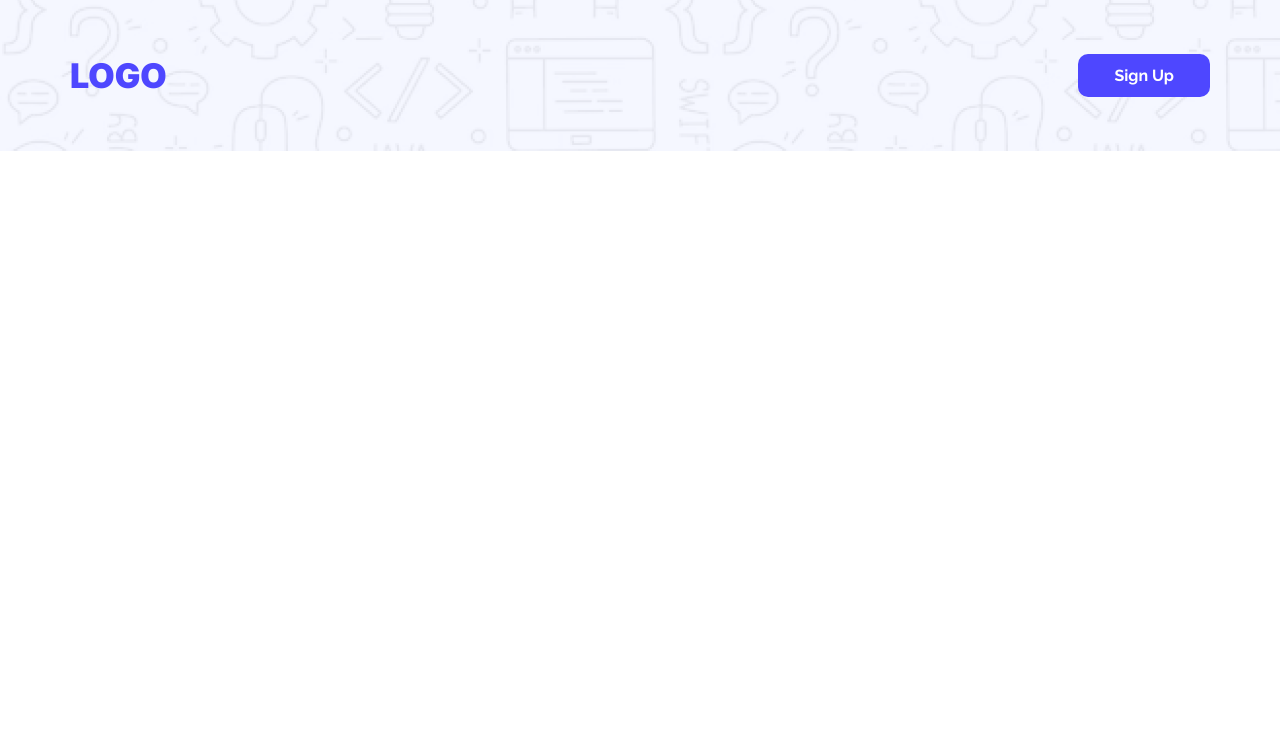
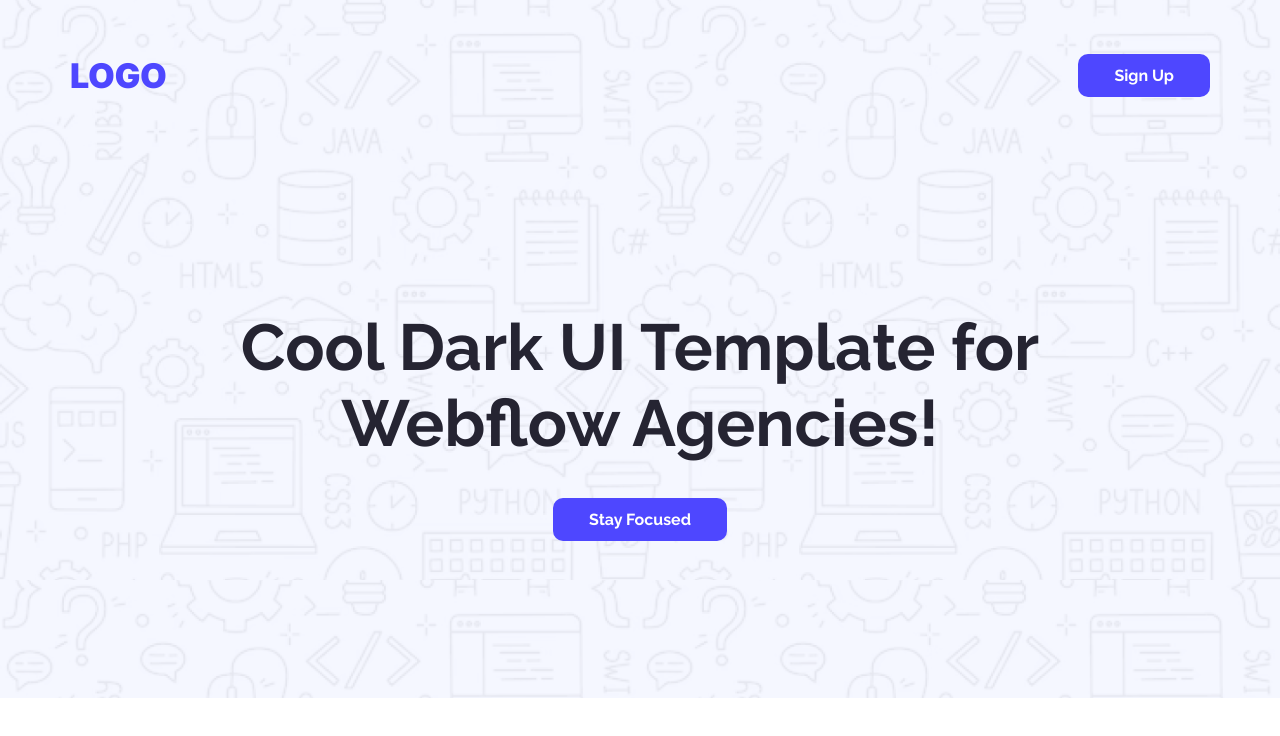
Before and after one commit to nowroz/assignment-one, a plain HTML site: page index.html in a window 1280 px wide. Drawn offline with Linux system fonts and the light colour scheme.

Commit message:
Add banner-content and complete banner section

```diff
--- a/index.html
+++ b/index.html
@@ -1,18 +1,27 @@
 <!DOCTYPE html>
 <html lang="en">
+
 <head>
     <meta charset="UTF-8">
     <meta name="viewport" content="width=device-width, initial-scale=1.0">
     <title>LOGO</title>
     <link rel="stylesheet" href="styles/index.css">
 </head>
+
 <body>
     <header>
-        <section class="navbar">
-            <h2 class="logo inter-ff color-primary">LOGO</h2>
-            <button class="btn-primary raleway-ff">Sign Up</button>
+        <section class="banner">
+            <section class="navbar">
+                <h2 class="logo inter-ff color-primary">LOGO</h2>
+                <button class="btn-primary raleway-ff">Sign Up</button>
+            </section>
+            <section class="banner-content">
+                <h1 class="banner-title raleway-ff color-text">Cool Dark UI Template for Webflow Agencies!</h1>
+                <button class="btn-primary raleway-ff">Stay Focused</button>
+            </section>
         </section>
     </header>
 
 </body>
+
 </html>
--- a/styles/index.css
+++ b/styles/index.css
@@ -17,6 +17,10 @@
 /* shared colors */
 .color-primary {
     color: #4E47FF;
+}
+
+.color-text {
+    color: #252432;
 }
 
 /* shared buttons */
@@ -40,6 +44,14 @@
 /* header section */
 header {
     background-image: url('../assets/hero-bg.png');
+    background-size: contain;
+}
+
+/* banner section */
+.banner {
+    max-width: 1140px;
+    height: 698px;
+    margin: 0 auto;
 }
 
 /* navbar section */
@@ -56,3 +68,16 @@ header {
     font-size: 34px;
     font-weight: 900;
 }
+
+/* banner-content section */
+.banner-content {
+    max-width: 905px;
+    margin: 158px auto 152px;
+    text-align: center;
+}
+
+.banner-title {
+    font-size: 65px;
+    font-weight: bold;
+    margin-bottom: 37px;
+}
```
